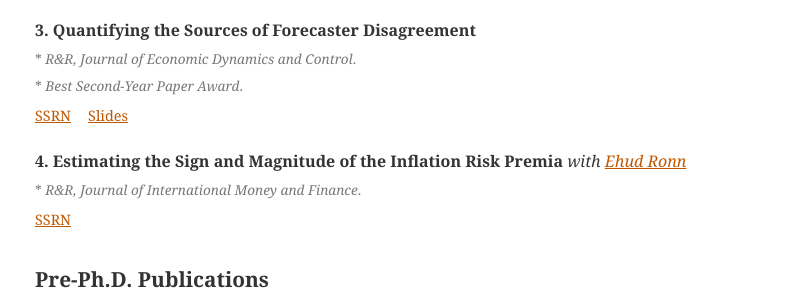
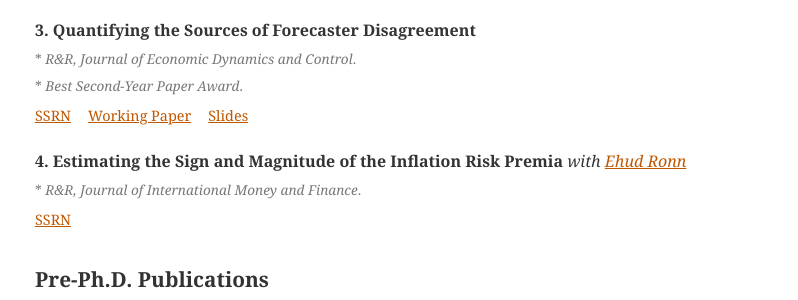
Before and after one commit to husang-kim/husang-kim.github.io, a Jekyll site: the page built from research.md, in a window 1280 px wide. Shown: the part 319-619 px from the top of the page, without its empty margins (239-1037 px from the left). Built offline with Jekyll 4.4.1, drawn with Linux system fonts in a browser that asks for light colours.

Commit message:
Update research.md

```diff
--- a/research.md
+++ b/research.md
@@ -29,6 +29,7 @@ permalink: /research
 <div class="paper-note"> * <em>Best Second-Year Paper Award</em>.</div>
 <div class="paper-links">
 <a href="https://papers.ssrn.com/sol3/papers.cfm?abstract_id=4659361" target="_blank">SSRN</a>
+<a href="/files/HSK_Disagreement.pdf" target="_blank">Working Paper</a>
 <a href="https://drive.google.com/file/d/1vILOGFXFOrylRDqUM-zIDRnYwvvwZ2DW/view?usp=sharing" target="_blank">Slides</a>
 </div>
 </div>
```
